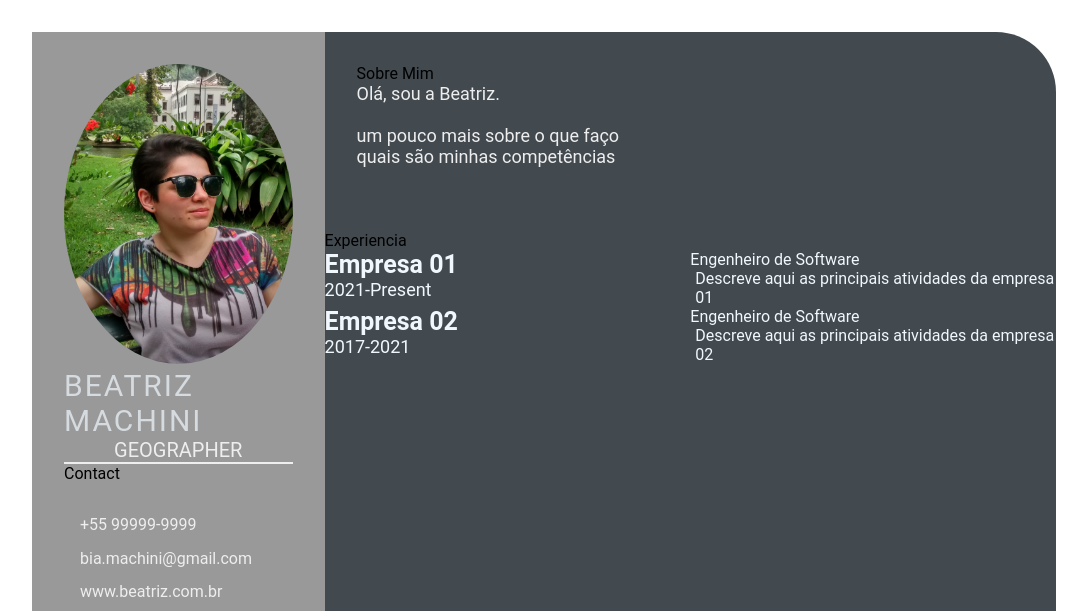
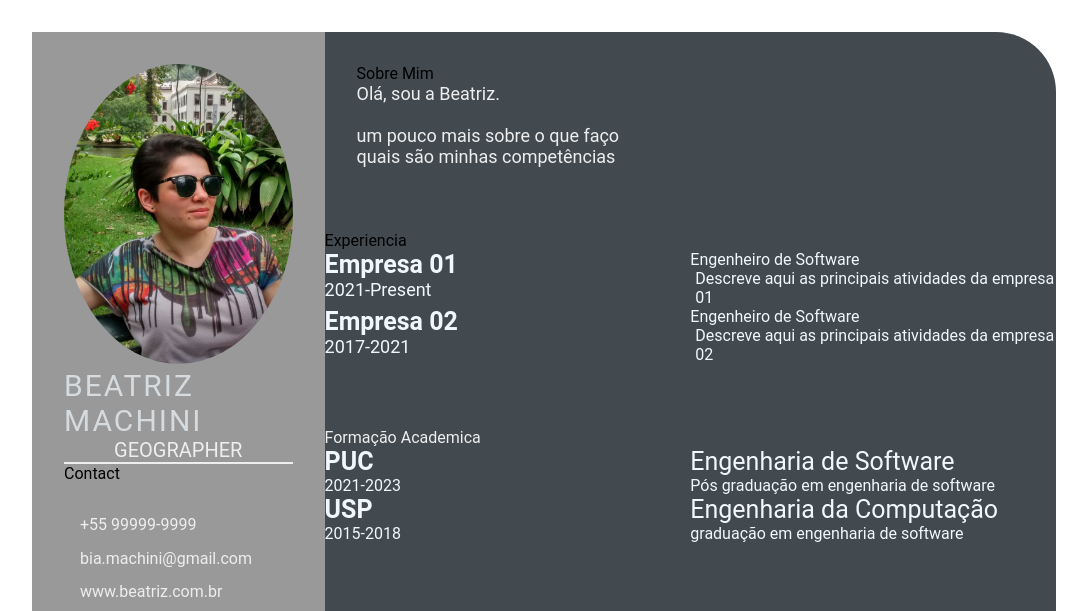
Before and after one commit to biamachini/biamachini.github.io, a plain HTML site: page index.html in a window 1280 px wide. Shown: the top 611 px of the page, without its empty margins (96-1183 px from the left). Drawn offline with Linux system fonts and the light colour scheme.

Commit message:
feature-add-education (#5)

```diff
--- a/index.html
+++ b/index.html
@@ -1,5 +1,6 @@
 <!DOCTYPE html>
 <html lang="en">
+
 <head>
     <meta charset="UTF-8">
     <meta http-equiv="X-UA-Compatible" content="IE=edge">
@@ -7,6 +8,7 @@
     <title>Beatriz Machini CV</title>
     <link rel="stylesheet" href="style.css">
 </head>
+
 <body>
     <main class="resume-contents">
         <section class="left-section">
@@ -29,8 +31,12 @@
                 <div class="skills">
                     <p class="left-tittle">Skills</p>
                     <ul>
-            <li><p>HTML, CSS, Git & GitHub</p></li>
-            <li><p>Linux</p></li>
+                        <li>
+                            <p>HTML, CSS, Git & GitHub</p>
+                        </li>
+                        <li>
+                            <p>Linux</p>
+                        </li>
                     </ul>
                 </div>
             </section>
@@ -55,7 +61,7 @@
                         <p class="exp-time-period">2021-Present</p>
                     </div>
                     <div class="exp-right">
-        <p class="exp-posit">Engenheiro de  Software</p>
+                        <p class="exp-posit">Engenheiro de Software</p>
                         <p class="exp-desc">
                             Descreve aqui as principais atividades da empresa 01
                         </p>
@@ -65,14 +71,38 @@
                         <p class="exp-time-period">2017-2021</p>
                     </div>
                     <div class="exp-right">
-    <p class="exp-posit">Engenheiro de  Software</p>
+                        <p class="exp-posit">Engenheiro de Software</p>
                         <p class="exp-desc">
                             Descreve aqui as principais atividades da empresa 02
                         </p>
                     </div>
                 </div>
             </section>
+            <section class="education gap">
+                <div class="right-title">Formação Academica</div>
+                <div class="education-contents">
+                    <div class="education-left">
+                        <p class="education-school-name">PUC</p>
+                        <p class="education-time-periodo">2021-2023</p>
+                    </div>
+                    <div class="education-right">
+                        <p class="education-subject">Engenharia de Software</p>
+                        <p class="education-desk">Pós graduação em engenharia de software</p>
+                    </div>
+                    <div class="education-left">
+                        <p class="education-school-name">USP</p>
+                        <p class="education-time-periodo">2015-2018</p>
+                    </div>
+                    <div class="education-right">
+                        <p class="education-subject">Engenharia da Computação</p>
+                        <p class="education-desk">graduação em engenharia de software</p>
+                    </div>
+                </div>
+
+            </section>
+
         </section>
     </main>
 </body>
+
 </html>
```
Lines whose indentation alone changed are shown as unchanged.
